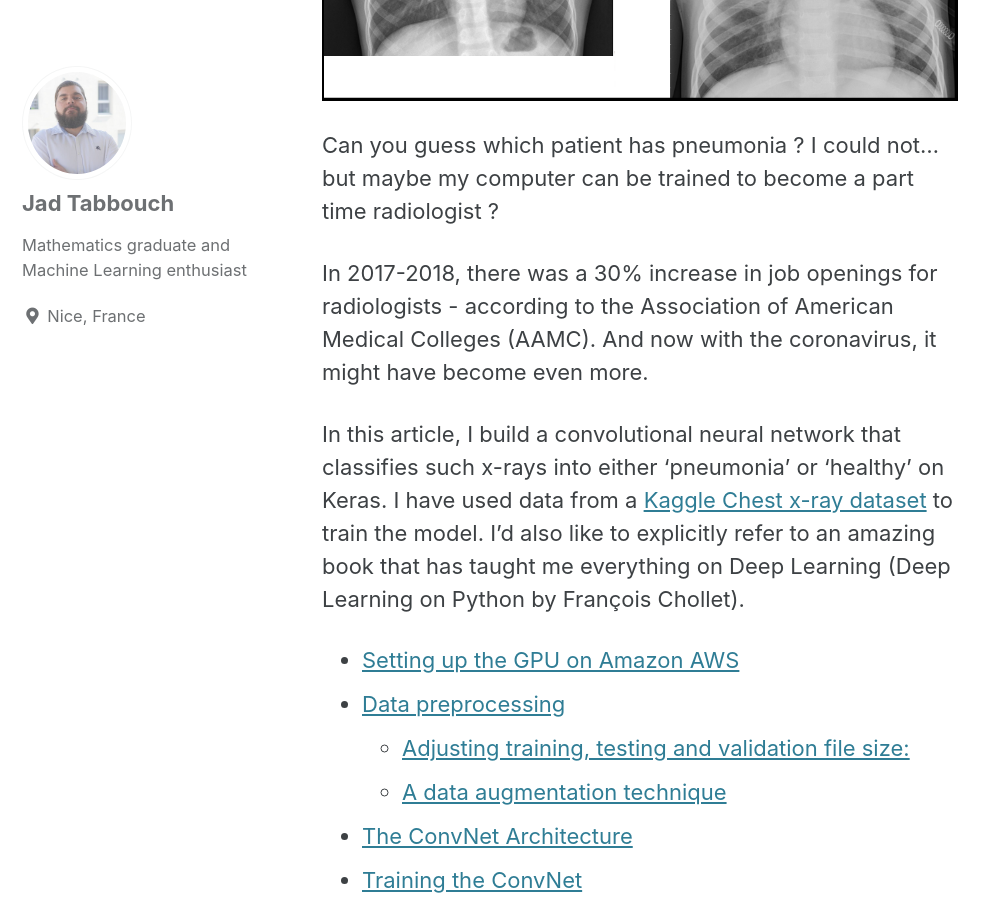
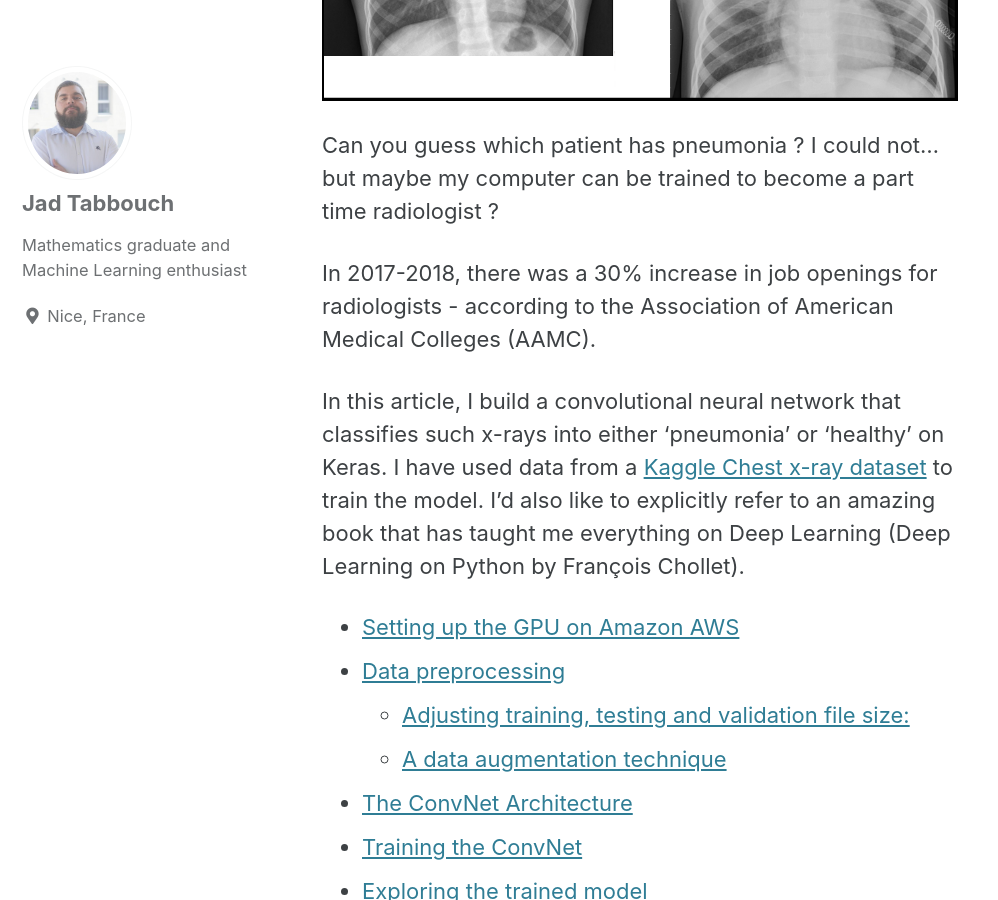
Before and after one commit to jad-tab/jad-tab.github.io, a Jekyll site: the page built from _posts/2021-01-10-Pneumonia.md, in a window 1280 px wide and 900 px high, scrolled down 448 px. Shown: the whole window, without its empty margins (0-998 px from the left). Built offline with Jekyll 4.4.1, drawn with Linux system fonts in a browser that asks for light colours; cached includes are drawn as plain includes.

Commit message:
Update 2021-01-10-Pneumonia.md

```diff
--- a/_posts/2021-01-10-Pneumonia.md
+++ b/_posts/2021-01-10-Pneumonia.md
@@ -14,7 +14,7 @@ Let's take a look at the following x-rays:
 
 Can you guess which patient has pneumonia ? I could not... but maybe my computer can be trained to become a part time radiologist ?
 
-In 2017-2018, there was a 30% increase in job openings for radiologists - according to the Association of American Medical Colleges (AAMC). And now with the coronavirus, it might have become even more.
+In 2017-2018, there was a 30% increase in job openings for radiologists - according to the Association of American Medical Colleges (AAMC).
 
 In this article, I build a convolutional neural network that classifies such x-rays into either 'pneumonia' or 'healthy' on Keras. I have used data from
 a [Kaggle Chest x-ray dataset](https://www.kaggle.com/paultimothymooney/chest-xray-pneumonia) to train the model. I'd also like to explicitly refer to an amazing book that has taught me everything on Deep Learning (Deep Learning on Python by François Chollet).
```
